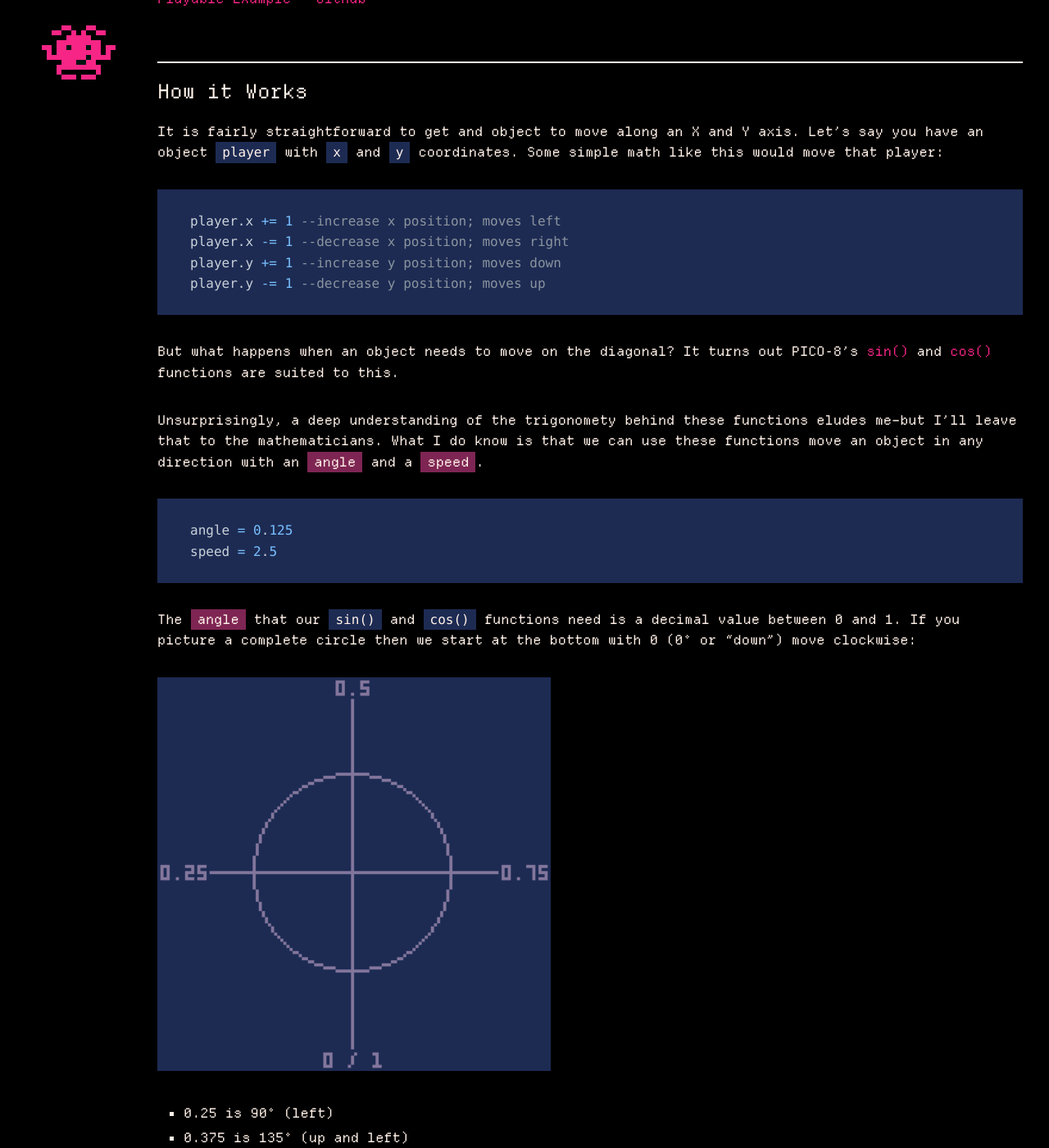
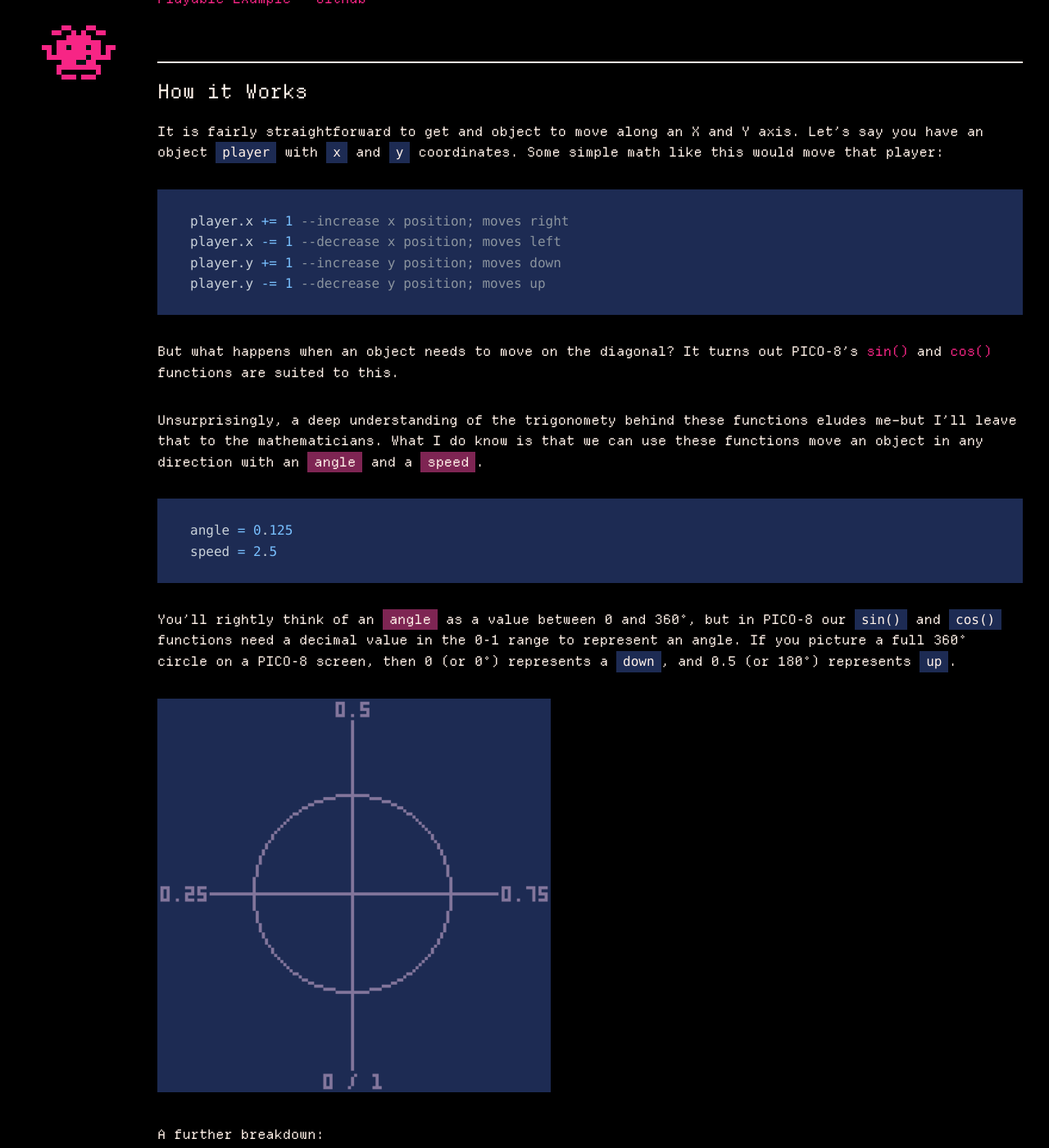
Before and after one commit to pixelrip/pixel-rip, a Jekyll site: the page built from _posts/2024-11-20-sin-and-cos.md, in a window 1280 px wide and 1400 px high, scrolled down 957 px. Shown: the whole window at 82% size. Built offline with Jekyll 4.4.1, drawn with Linux system fonts in a browser that asks for light colours.

Commit message:
Update 2024-11-20-sin-and-cos.md

````diff
--- a/_posts/2024-11-20-sin-and-cos.md
+++ b/_posts/2024-11-20-sin-and-cos.md
@@ -22,8 +22,8 @@
 
 ```lua
 
-player.x += 1 --increase x position; moves left
-player.x -= 1 --decrease x position; moves right
+player.x += 1 --increase x position; moves right
+player.x -= 1 --decrease x position; moves left
 player.y += 1 --increase y position; moves down
 player.y -= 1 --decrease y position; moves up
 
@@ -40,9 +40,11 @@
 
 ```
 
-The **angle** that our `sin()` and `cos()` functions need is a decimal value between 0 and 1. If you picture a complete circle then we start at the bottom with 0 (0° or "down") move clockwise:
+You'll rightly think of an **angle** as a value between 0 and 360°, but in PICO-8  our `sin()` and `cos()` functions need a decimal value in the 0-1 range to represent an angle. If you picture a full 360° circle on a PICO-8 screen, then 0 (or 0°) represents a `down`, and 0.5 (or 180°) represents `up`.
 
 ![Angles around a circle](/assets/img/angles.png)
+
+A further breakdown:
 
 - 0.25 is 90° (left)
 - 0.375 is 135° (up and left)
````
